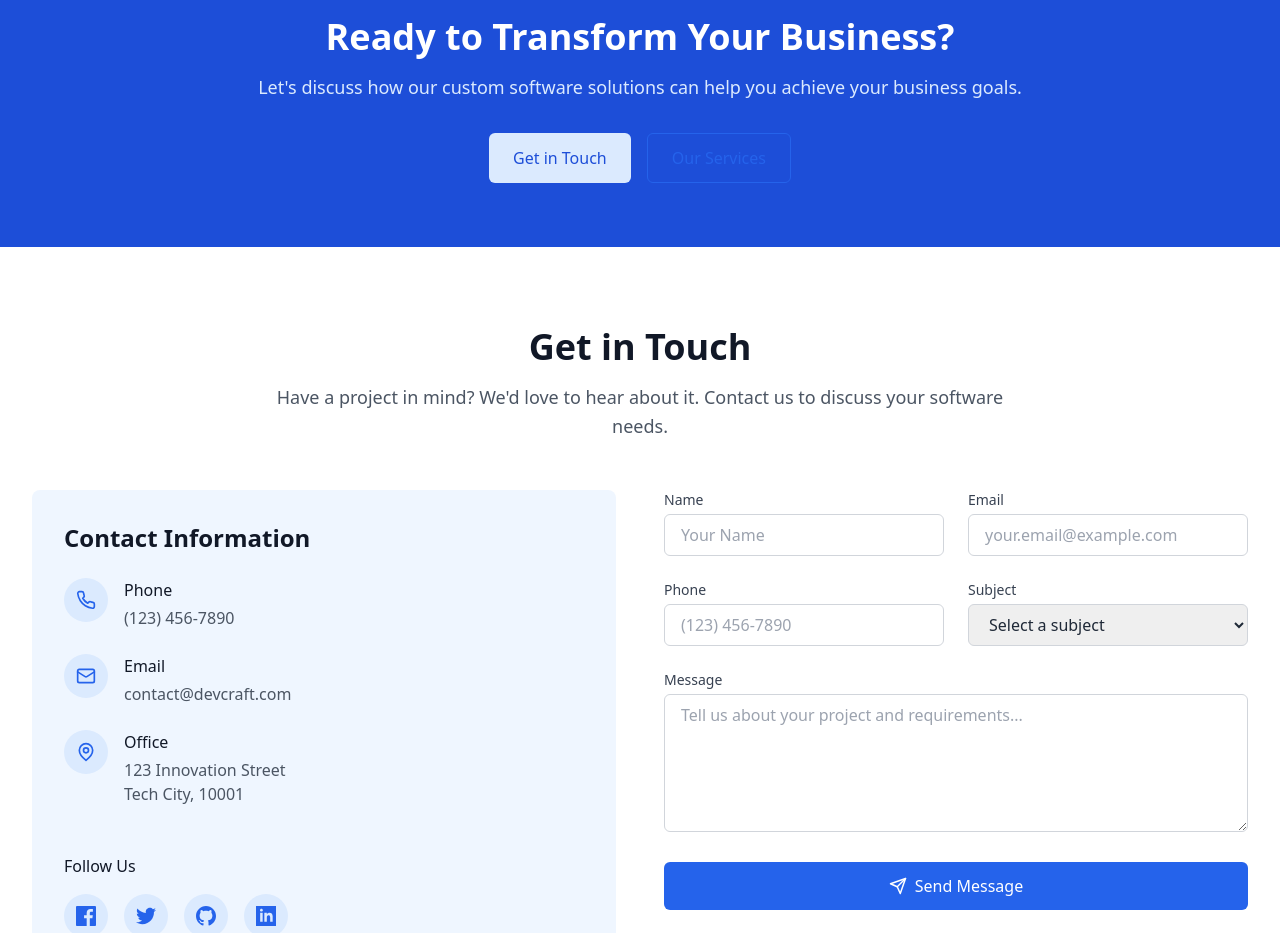
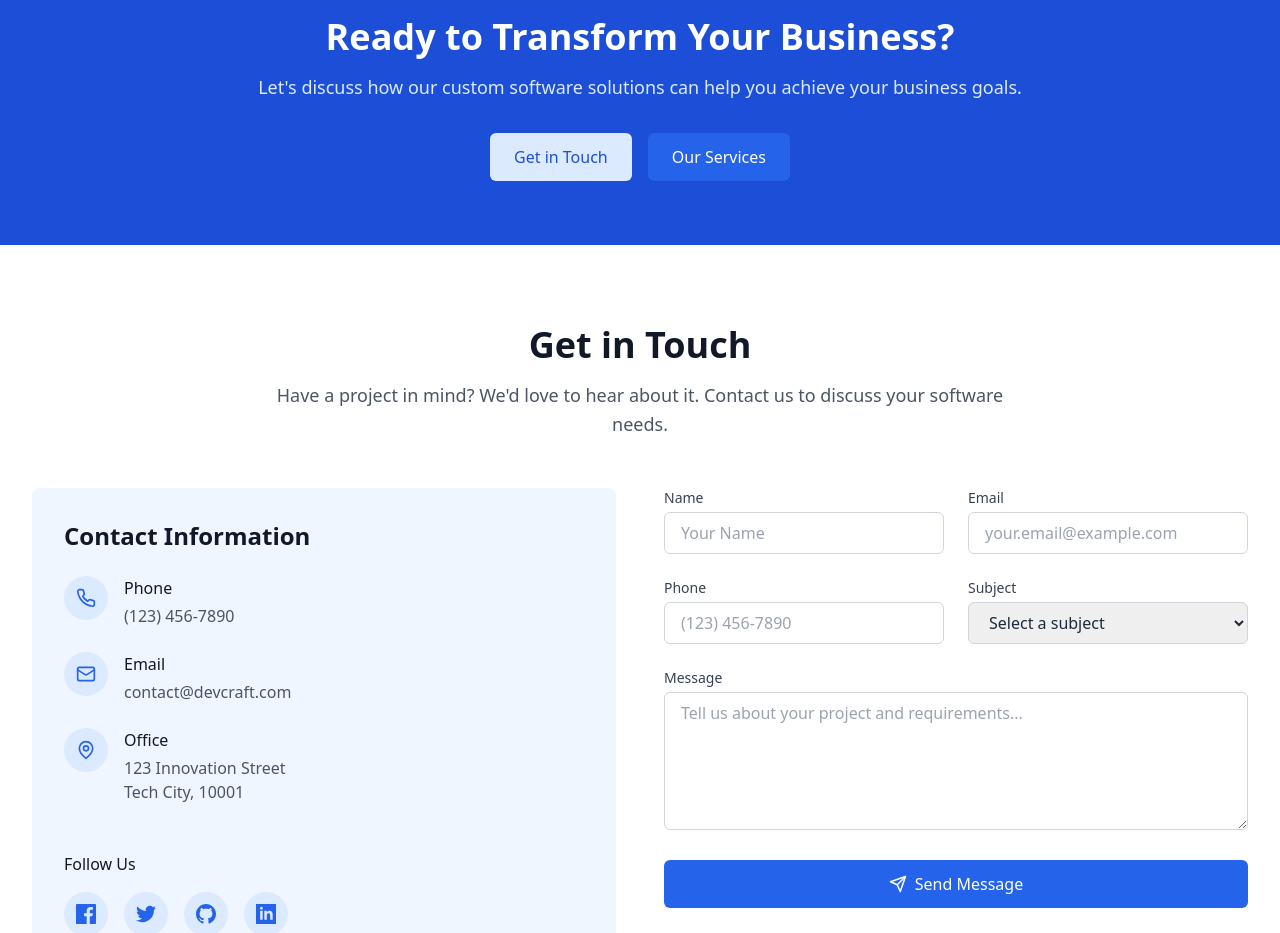
Before and after one commit to carloslp/cgveapp, a React (Vite) app: page / in a window 1280 px wide. Shown: the part 4360-5293 px from the top of the page. Built offline with nearby package versions, Linux system fonts and the light colour scheme.

Commit message:
Update CTA.tsx

```diff
--- a/src/components/sections/CTA.tsx
+++ b/src/components/sections/CTA.tsx
@@ -16,7 +16,8 @@ const CTA: React.FC = () => {
           </p>
           <div className="flex flex-col sm:flex-row justify-center space-y-3 sm:space-y-0 sm:space-x-4">
             <Button text={t('cta.buttons.primary')} href="#contact" variant="secondary" size="lg" />
-            <Button text={t('cta.buttons.secondary')} href="#services" variant="outline" size="lg" />
+{/*             <Button text={t('cta.buttons.secondary')} href="#services" variant="outline" size="lg" /> */}
+            <Button text={t('cta.buttons.secondary')} href="#services" variant="primary" size="lg" />
           </div>
         </div>
       </Container>
```
